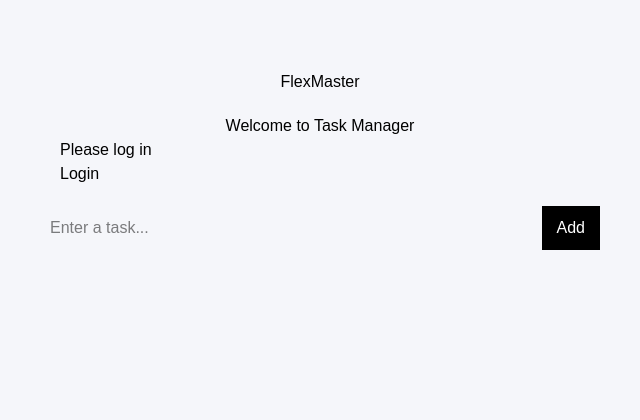
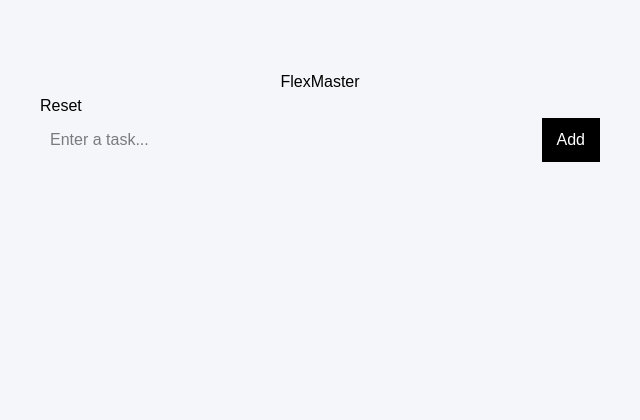
Before and after one commit to danielbkuti/NewSite, a Django app: page / in a window 1280 px wide. Shown: the top 420 px of the page, without its empty margins (320-960 px from the left). Run offline with Django 4.2, Linux system fonts and the light colour scheme; some libraries are stand-ins or nearby versions.

Commit message:
Minor frontend tweaks

```diff
--- a/backend/static/js/app.js
+++ b/backend/static/js/app.js
@@ -129,7 +129,9 @@ async function checkAuth() {
     });
 
     const data = await response.json();
+    console.log(data);
     return data;
+
 
   } catch (error) {
     console.error("Auth check failed", error);
@@ -154,21 +156,22 @@ function renderLanding(app) {
 }
 
 // Task Page
-function renderTasks(app, username) {
+function renderTasks() {
   app.innerHTML = `
     <div style="padding:20px">
-      <h1>Welcome ${username}</h1>
-      <h2>Your Tasks</h2>
-      <ul>
-        <li>Task 1</li>
-        <li>Task 2</li>
-      </ul>
-      <a href="/logout/">Logout</a>
+      <h1>Your Tasks</h1>
+      <div id="task-list">Loading...</div>
+      <button id="goHome">Back</button>
     </div>
   `;
 
   document.getElementById("goHome").onclick = renderLanding;
+  document.getElementById("toggleTest").onclick = renderBlank;
+
+  // THEN fetch data
+  fetchTasks();
 }
+
 function renderBlank(){
     app.innerHTML =  '';
 
@@ -176,14 +179,14 @@ function renderBlank(){
 }
 
 // Initial load
-document.addEventListener("DOMContentLoaded", async () => {
-    const app = document.getElementById("app");
-    app.innerHTML = "";
-    const auth = await checkAuth();
+// document.addEventListener("DOMContentLoaded", async () => {
+//     const app = document.getElementById("app");
+//     app.innerHTML = "";
+//     const auth = await checkAuth();
 
-  if (auth.authenticated) {
-    renderTasks(app, auth.username);
-  } else {
-    renderLanding(app);
-  }
-});
+//   if (auth.authenticated) {
+//     renderTasks(app, auth.username);
+//   } else {
+//     renderLanding(app);
+//   }
+// });
--- a/backend/templates/frontend/index.html
+++ b/backend/templates/frontend/index.html
@@ -13,6 +13,10 @@
 
       <h1>FlexMaster</h1>
       <div id="app"></div>
+
+      <div class="clear-button" id = "clear-button">
+        <button type="button" id="toggleTest"> Reset</button>
+      </div>
 
       <div class="task-input">
           <input id="task-input" placeholder="Enter a task..." />
```
